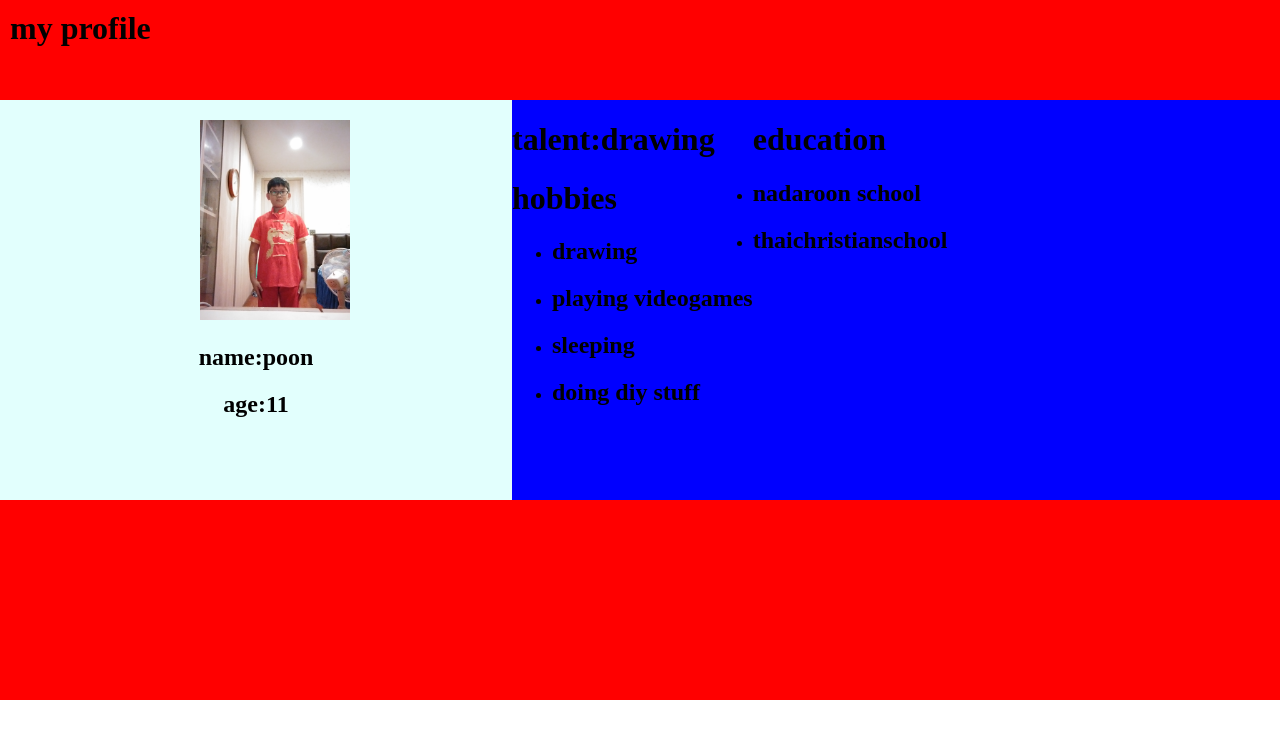
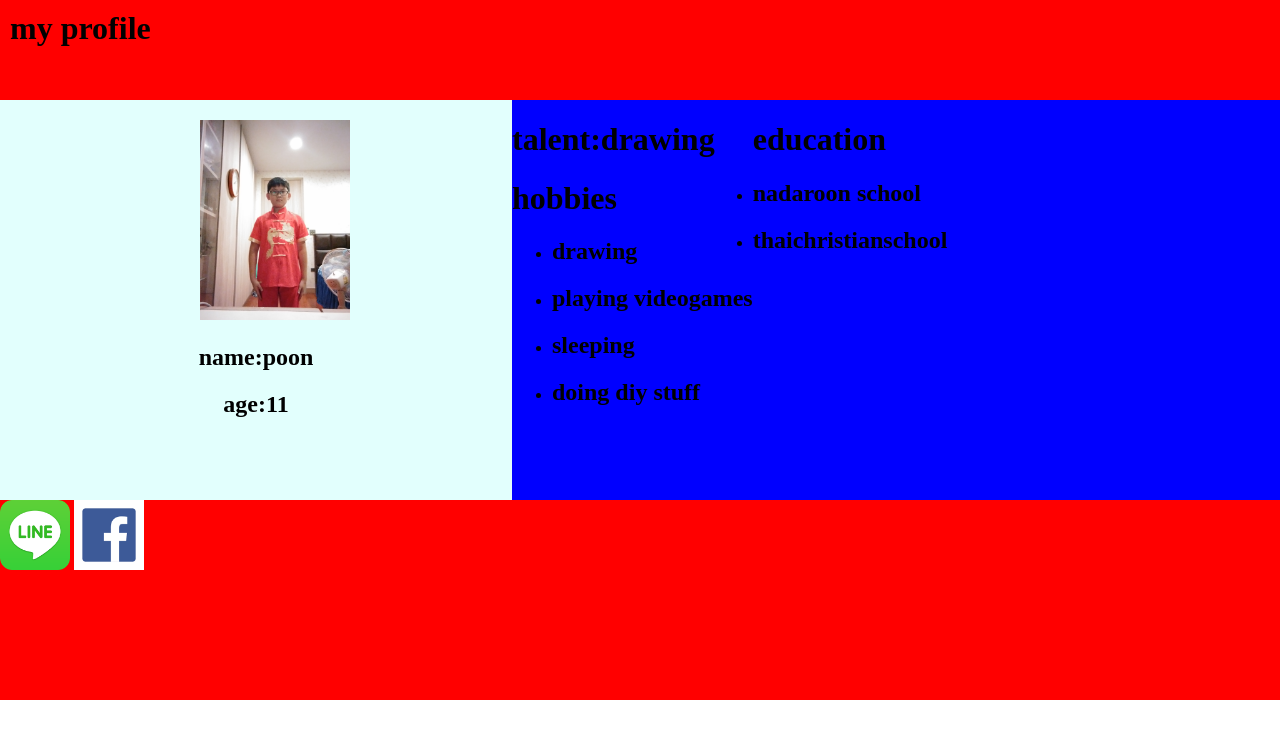
Before and after one commit to helllordpoon/helllordpoon.github.io, a plain HTML site: page index.html in a window 1280 px wide. Drawn offline with Linux system fonts and the light colour scheme.

Commit message:
my profile

```diff
--- a/index.html
+++ b/index.html
@@ -27,6 +27,8 @@
                                 .header h1{padding:10px;
                                 margin:0;}
                                 #talent{float:left;}
+                                .footer img{height:70px;
+                                 width:70px;}
 
 
 
@@ -75,6 +77,10 @@
     </div>
 
     <div class="footer">
+        <img src="img/line logo.png">
+         <img src="img/facebook logo.png">
+
+
 
     </div>
 
```
Also changed, not shown: img/facebook logo.png (added), img/line logo.png (added).
